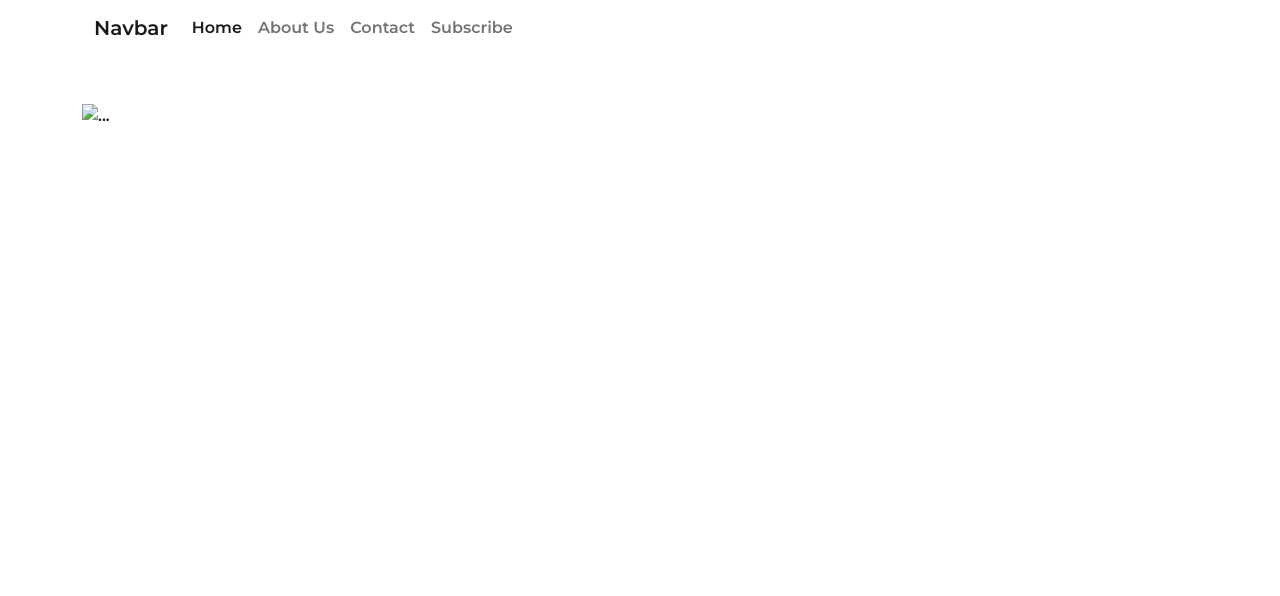
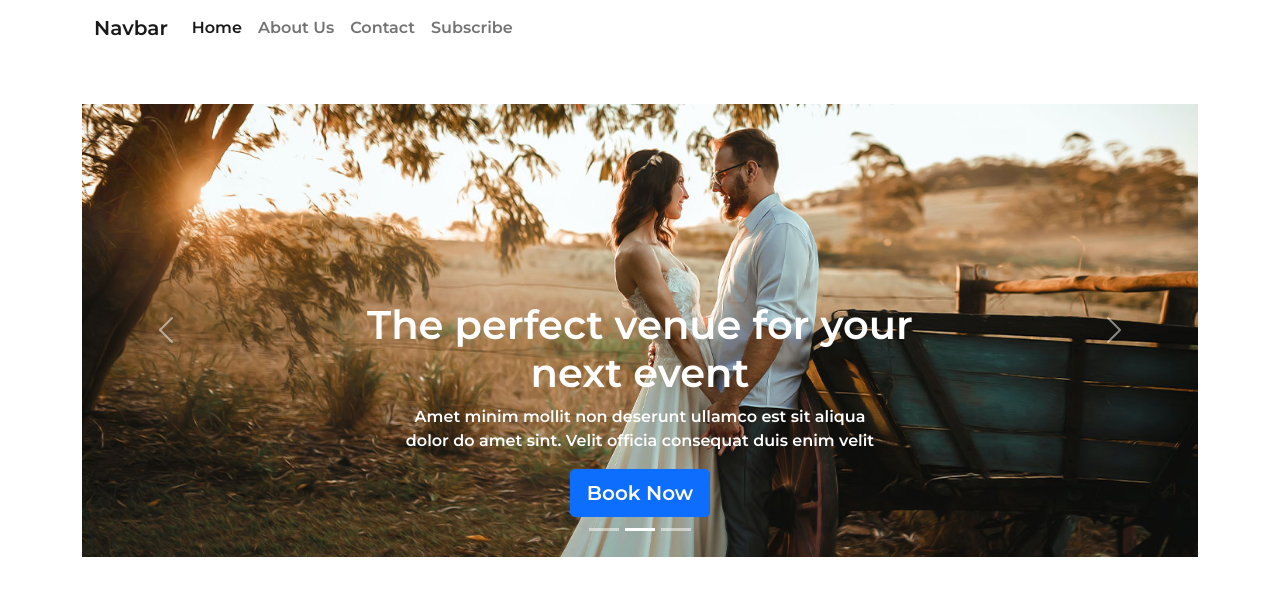
Before and after one commit to Mehadyhasanakash/-convention-center, a plain HTML site: page index.html in a window 1280 px wide. Both pictures are taken after a click on the link "Home". Drawn offline with nearby package versions, Linux system fonts and the light colour scheme.

Commit message:
cousel-end

```diff
--- a/Style.css
+++ b/Style.css
@@ -2,3 +2,19 @@
     font-family: 'Montserrat', sans-serif;
 
 }
+
+/* Book-Now Button css style */
+.Book-Now{
+    text-decoration: none;
+    color: white;
+}
+
+
+
+
+
+
+
+
+
+/* 3rd number image hedding */
--- a/index.html
+++ b/index.html
@@ -74,21 +74,23 @@
                 <div class="carousel-caption d-none d-md-block">
                   <h1>The perfect venue for your <br> next event</h1>
                   <p>Amet minim mollit non deserunt ullamco est sit aliqua <br> dolor do amet sint. Velit officia consequat duis enim velit </p>
-                  <button type="button" class="btn btn-primary btn-lg"><a target="_blank" href="https://www.facebook.com"></a></button>
+                  <button type="button" class="btn btn-primary btn-lg"><a class="Book-Now" target="_blank" href="https://www.facebook.com">Book Now</a></button>
                 </div>
               </div>
               <div class="carousel-item">
-                <img src="..." class="d-block w-100" alt="...">
+                <img src="convention-center-main/images/assiganment-image.jpg" class="d-block w-100" alt="...">
                 <div class="carousel-caption d-none d-md-block">
-                  <h5>Second slide label</h5>
-                  <p>Some representative placeholder content for the second slide.</p>
+                  <h1>The perfect venue for your <br> next event</h1>
+                  <p>Amet minim mollit non deserunt ullamco est sit aliqua <br> dolor do amet sint. Velit officia consequat duis enim velit </p>
+                  <button type="button" class="btn btn-primary btn-lg"><a class="Book-Now" target="_blank" href="https://www.facebook.com">Book Now</a></button>
                 </div>
               </div>
               <div class="carousel-item">
-                <img src="..." class="d-block w-100" alt="...">
+                <img src="convention-center-main/images/assiganment-image.jpg-01.jpg" class="d-block w-100" alt="...">
                 <div class="carousel-caption d-none d-md-block">
-                  <h5>Third slide label</h5>
-                  <p>Some representative placeholder content for the third slide.</p>
+                  <h1>The perfect venue for your <br> next event</h1>
+                  <p>Amet minim mollit non deserunt ullamco est sit aliqua <br> dolor do amet sint. Velit officia consequat duis enim velit </p>
+                  <button type="button" class="btn btn-primary btn-lg"><a class="Book-Now" target="_blank" href="https://www.facebook.com">Book Now</a></button>
                 </div>
               </div>
             </div>
@@ -102,7 +104,13 @@
             </button>
           </div>
       </section>
+
+      <!-- Carousel section end -->
     </header>
+
+    <main>
+        <!-- Every moment is Precious  part -->
+    </main>
 
 
 
```
Also changed, not shown: convention-center-main/images/assiganment-image.jpg (added), convention-center-main/images/assiganment-image.jpg-01.jpg (added).
